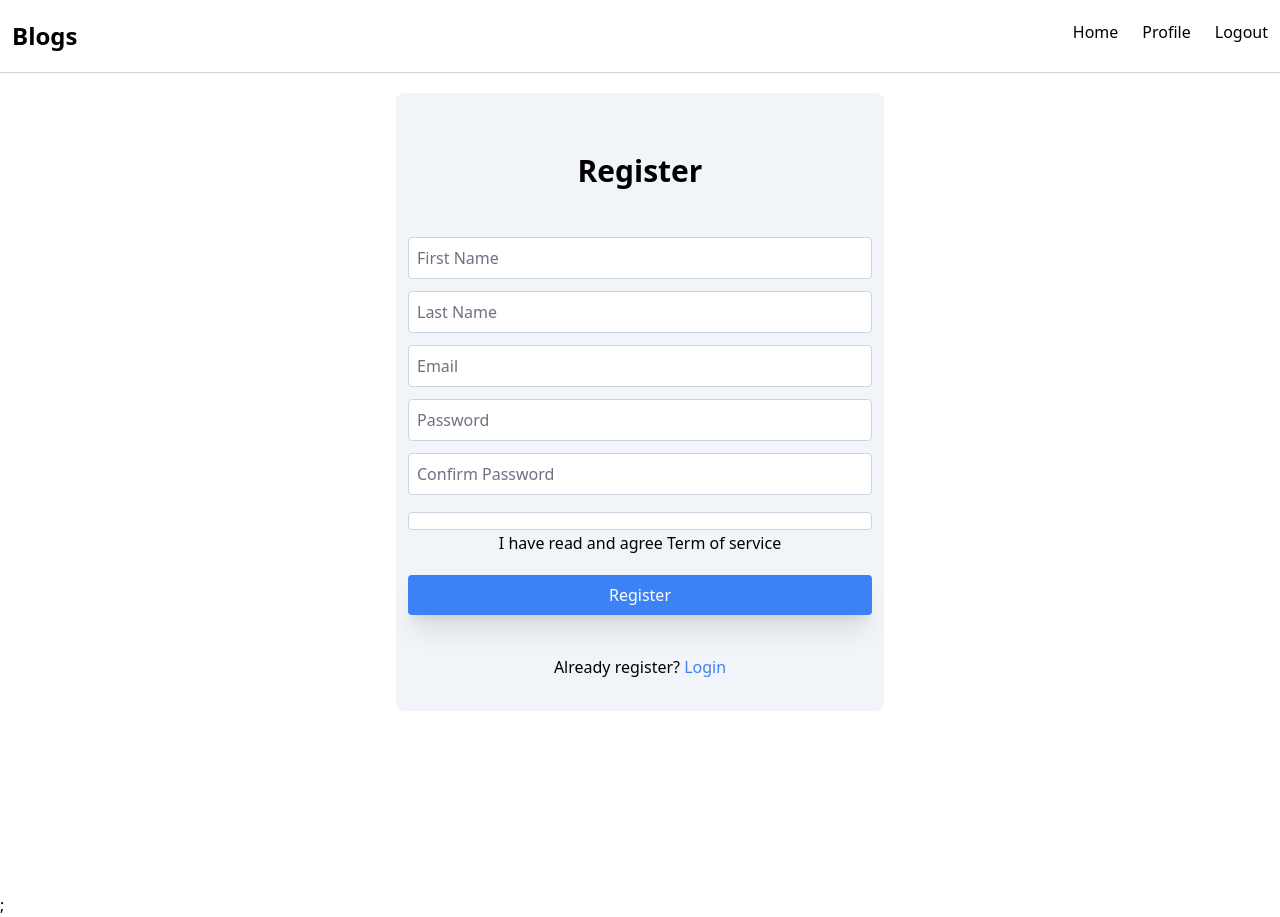
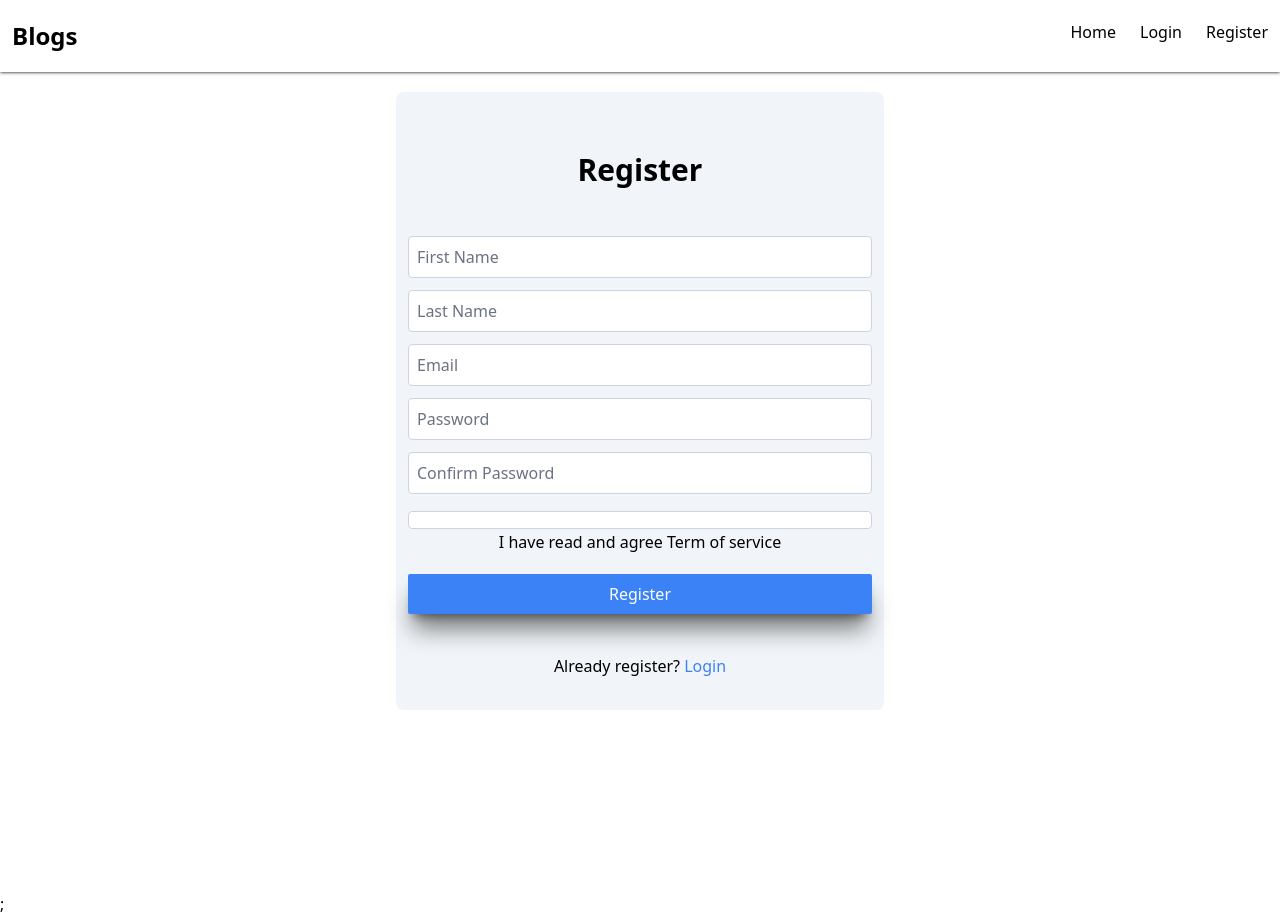
Before and after one commit to pwnrrk/next-js-ex, a Next.js app: page /register in a window 1280 px wide. Built offline with nearby package versions, Linux system fonts and the light colour scheme; no server answers.

Commit message:
fix userStore

```diff
--- a/components/button.tsx
+++ b/components/button.tsx
@@ -7,13 +7,13 @@ type ButtonProps = ButtonHTMLAttributes<any> & {
 
 const varaints: { [key: string]: string } = {
   primary:
-    "bg-blue-500 disabled:bg-blue-300 hover:bg-blue-600 active:bg-blue-700 focus:outline-none focus:ring focus:ring-blue-300",
+    "bg-blue-500 disabled:bg-blue-300 hover:bg-blue-600 active:bg-blue-700 focus:outline-none",
   secondary:
-    "bg-gray-500 disabled:bg-gray-300 hover:bg-gray-600 active:bg-gray-700 focus:outline-none focus:ring focus:ring-gray-300",
+    "bg-gray-500 disabled:bg-gray-300 hover:bg-gray-600 active:bg-gray-700 focus:outline-none",
   danger:
-    "bg-red-500 disabled:bg-red-300 hover:bg-red-600 active:bg-red-700 focus:outline-none focus:ring focus:ring-red-300",
+    "bg-red-500 disabled:bg-red-300 hover:bg-red-600 active:bg-red-700 focus:outline-none",
   warning:
-    "bg-yellow-500 disabled:bg-yellow-300 hover:bg-yellow-600 active:bg-yellow-700 focus:outline-none focus:ring focus:ring-yellow-300",
+    "bg-yellow-500 disabled:bg-yellow-300 hover:bg-yellow-600 active:bg-yellow-700 focus:outline-none",
 };
 
 const Button = (props: ButtonProps) => {
@@ -21,7 +21,7 @@ const Button = (props: ButtonProps) => {
   return (
     <button
       {...props}
-      className={`${props.className} transition ease-out rounded px-3 py-1 text-white ${variant}`}
+      className={`${props.className} transition ease-out shadow shadow-black/50 rounded-sm px-3 py-1 text-white ${variant}`}
     ></button>
   );
 };
--- a/components/nav.tsx
+++ b/components/nav.tsx
@@ -3,24 +3,25 @@ import useUser from "util/user";
 
 function UserMenu() {
   const user = useUser();
-  if (user.user)
+  console.log(user);
+  if (user.isError)
     return (
       <>
         <div className="flex-none hover:text-blue-500 px-3">
-          <Link href="/profile">Profile</Link>
+          <Link href="/login">Login</Link>
         </div>
         <div className="flex-none hover:text-blue-500 px-3">
-          <Link href="/logout">Logout</Link>
+          <Link href="/register">Register</Link>
         </div>
       </>
     );
   return (
     <>
       <div className="flex-none hover:text-blue-500 px-3">
-        <Link href="/login">Login</Link>
+        <Link href="/profile">Profile</Link>
       </div>
       <div className="flex-none hover:text-blue-500 px-3">
-        <Link href="/register">Register</Link>
+        <Link href="/logout">Logout</Link>
       </div>
     </>
   );
@@ -28,7 +29,7 @@ function UserMenu() {
 
 const Nav = () => {
   return (
-    <nav className="py-5 border-b border-b-slate-300 flex">
+    <nav className="py-5 shadow shadow-black/50 flex">
       <div className="flex-1 text-2xl font-bold px-3">
         <Link href="/">Blogs</Link>
       </div>
--- a/pages/api/user.ts
+++ b/pages/api/user.ts
@@ -10,6 +10,7 @@ const methodHandler: MethodHandler = {
     if (!authUser) return;
     await connectToDatabase();
     const user = await User.findById(authUser.user_id);
+    console.log(user);
     if (user) response.json(user);
   },
   async PATCH(request, response) {
--- a/pages/login.tsx
+++ b/pages/login.tsx
@@ -54,7 +54,7 @@ function LoginForm() {
     const result = await response.json();
     setLoading(false);
     if (result.status === "ok") {
-      localStorage.setItem("token", result.data.token);
+      localStorage.setItem("access_token", result.data.token);
       router.push("/profile");
       return;
     }
--- a/pages/post/[postId].tsx
+++ b/pages/post/[postId].tsx
@@ -94,7 +94,7 @@ const Post: NextPage = () => {
         <div>{getDateString(post?.post.createdAt)}</div>
       </div>
       <div className="my-5">{post?.post.description}</div>
-      <div className="p-5 my-5 rounded bg-slate-50">
+      <div className="p-5 my-5 rounded shadow shadow-black/50">
         <div className="my-5">
           <div className="my-5 font-medium">Comments</div>
           {!user && (
--- a/util/jwt.ts
+++ b/util/jwt.ts
@@ -28,7 +28,7 @@ export function verifyToken(
       return;
     }
     const decoded = jwt.verify(
-      token as string,
+      token.toString(),
       config.TOKEN_KEY,
       {}
     ) as DecodedUser;
--- a/util/user.ts
+++ b/util/user.ts
@@ -16,7 +16,7 @@ export default function useUser(token?: string): UserStore {
           token || localStorage.getItem("access_token")
         }`,
       },
-    });
+    }).then((res) => res.json());
   const { data, error } = useSWR("/api/user", fetcher);
   return {
     user: data,
```
